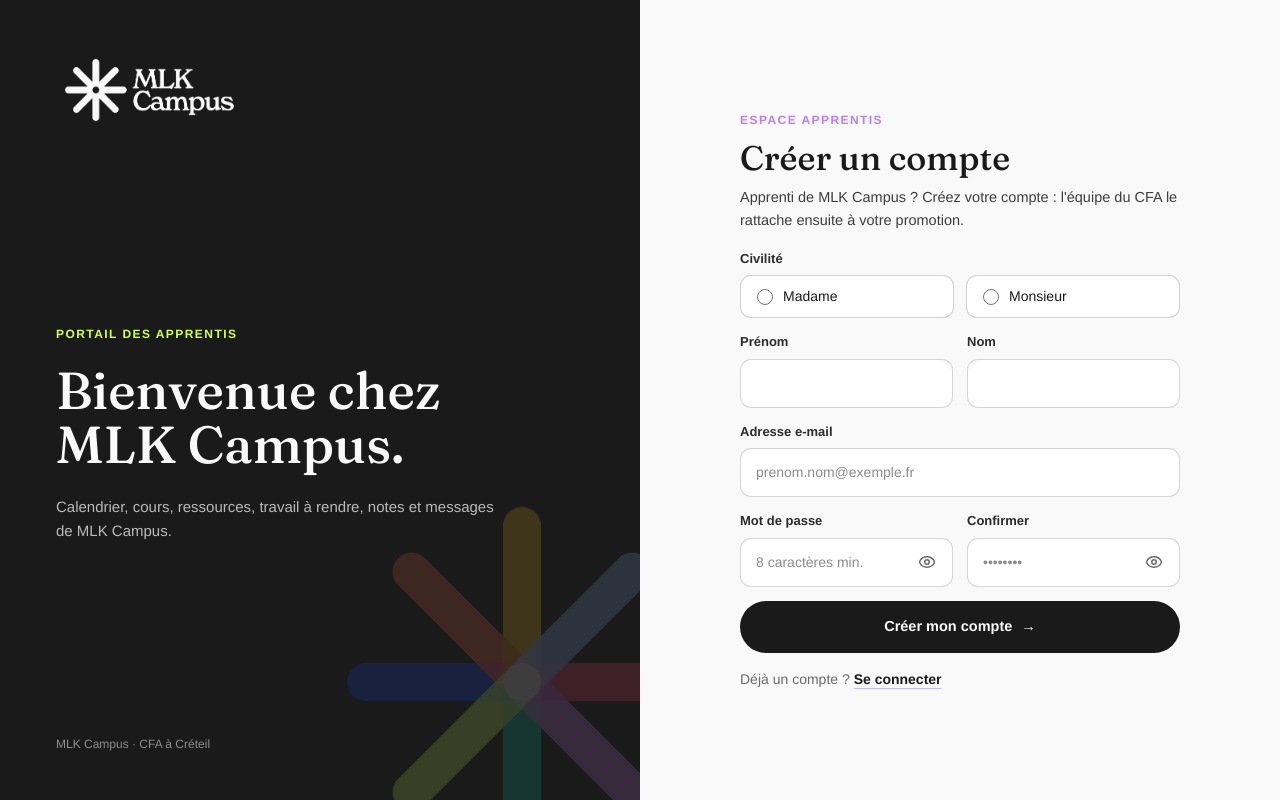
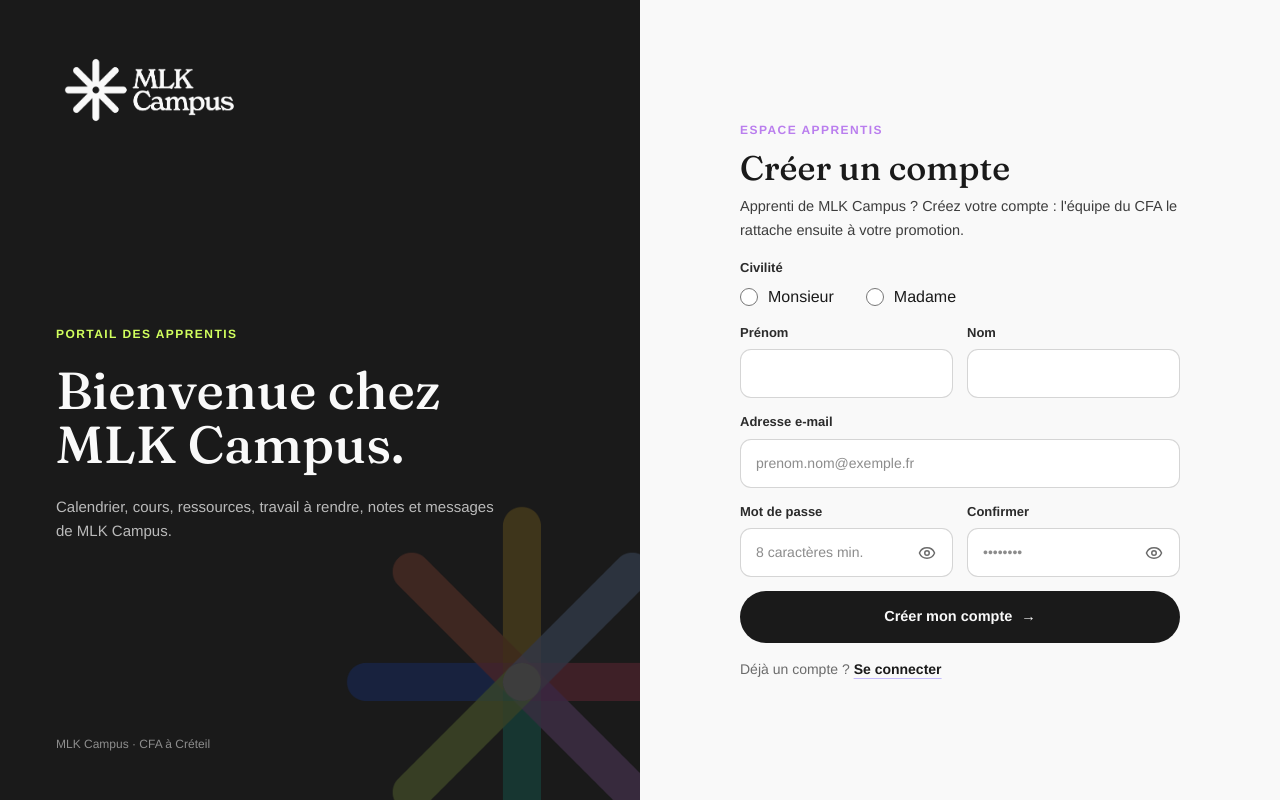
Before and after one commit to webmaster395/campus-mlk-portail, a Next.js app: page /inscription in a window 1280 px wide. Built offline with nearby package versions, Linux system fonts and the light colour scheme.

Commit message:
Inscription : civilité en boutons radio simples

```diff
--- a/src/app/inscription/SignupForm.tsx
+++ b/src/app/inscription/SignupForm.tsx
@@ -41,22 +41,19 @@ export default function SignupForm() {
 
       <fieldset className="m-0 border-0 p-0">
         <legend className="lbl">Civilité</legend>
-        <div className="grid grid-cols-2 gap-3">
+        <div className="flex flex-wrap gap-x-8 gap-y-2">
           {[
+            ["monsieur", "Monsieur"],
             ["madame", "Madame"],
-            ["monsieur", "Monsieur"],
           ].map(([value, label]) => (
-            <label
-              key={value}
-              className="flex cursor-pointer items-center gap-2.5 rounded-[11px] border border-black/[0.18] bg-white px-4 py-2.5 text-[14px] font-medium has-[:checked]:border-iris has-[:checked]:bg-lilas-pale has-[:focus-visible]:outline-2 has-[:focus-visible]:outline-iris"
-            >
+            <label key={value} className="flex cursor-pointer items-center gap-2.5 text-[16px]">
               <input
                 type="radio"
                 name="gender"
                 value={value}
                 required
                 defaultChecked={state.values.gender === value}
-                className="chk !h-4 !w-4"
+                className="chk"
               />
               {label}
             </label>
```
